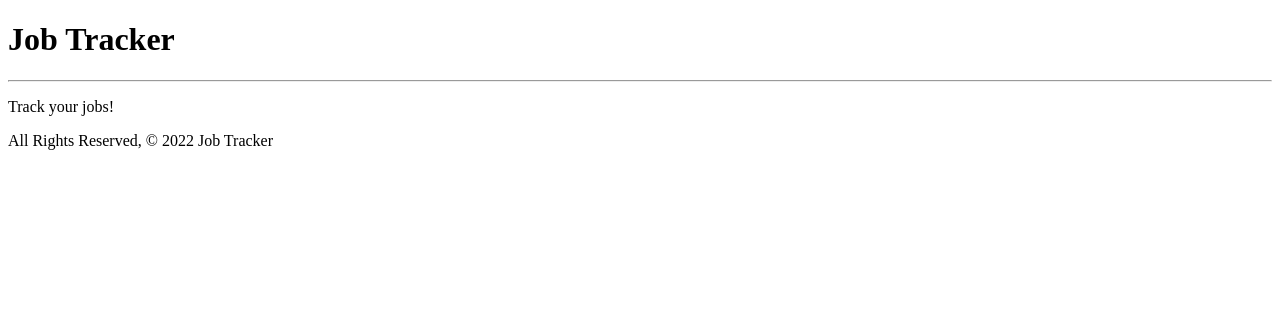
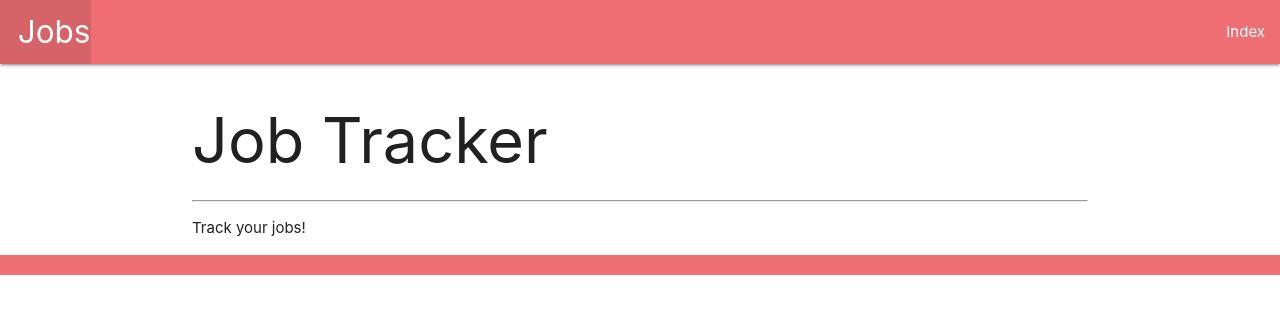
Before and after one commit to woojinv/Job-tracker, a Django app: page /index/ in a window 1280 px wide. Shown: the top 314 px of the page. Run offline with Django 4.2, Linux system fonts and the light colour scheme.

Commit message:
adding base templates

```diff
--- /dev/null
+++ b/main_app/templates/base.html
@@ -0,0 +1,31 @@
+<!DOCTYPE html>
+<html lang="en">
+<head>
+  <meta charset="UTF-8">
+  <meta name="viewport" content="width=device-width, initial-scale=1.0">
+  <meta http-equiv="X-UA-Compatible" content="ie=edge">
+  <title>Jobs</title>
+  <link rel="stylesheet" href="https://cdnjs.cloudflare.com/ajax/libs/materialize/1.0.0/css/materialize.min.css">
+</head>
+<body>
+  <header class="navbar-fixed">
+    <nav>
+      <div class="nav-wrapper">
+        <ul>
+          <li><a href="/" class="left brand-logo">&nbsp;&nbsp;Jobs</a></li>
+        </ul>
+        <ul class="right">
+          <li><a href="/index">Index</a></li>
+        </ul>
+      </div>
+    </nav>
+  </header>
+  <main class="container">
+    {% block content %}
+    {% endblock %}
+  </main>
+  <footer class="page-footer">
+    <div class="right">All Rights Reserved, &copy; Jobs &nbsp;</div>
+  </footer>
+</body>
+</html>
--- a/main_app/templates/index.html
+++ b/main_app/templates/index.html
@@ -1,15 +1,8 @@
-<!DOCTYPE html>
-<html lang="en">
-<head>
-  <meta charset="UTF-8">
-  <meta name="viewport" content="width=device-width, initial-scale=1.0">
-  <meta http-equiv="X-UA-Compatible" content="ie=edge">
-  <title>Job Tracker</title>
-</head>
-<body>
-    <h1>Job Tracker</h1>
-    <hr />
-    <p>Track your jobs!</p>
-    <footer>All Rights Reserved, &copy; 2022 Job Tracker</footer>
-</body>
-</html>
+{% extends 'base.html' %}
+{% block content %}
+
+<h1>Job Tracker</h1>
+<hr />
+<p>Track your jobs!</p>
+
+{% endblock %}
```
